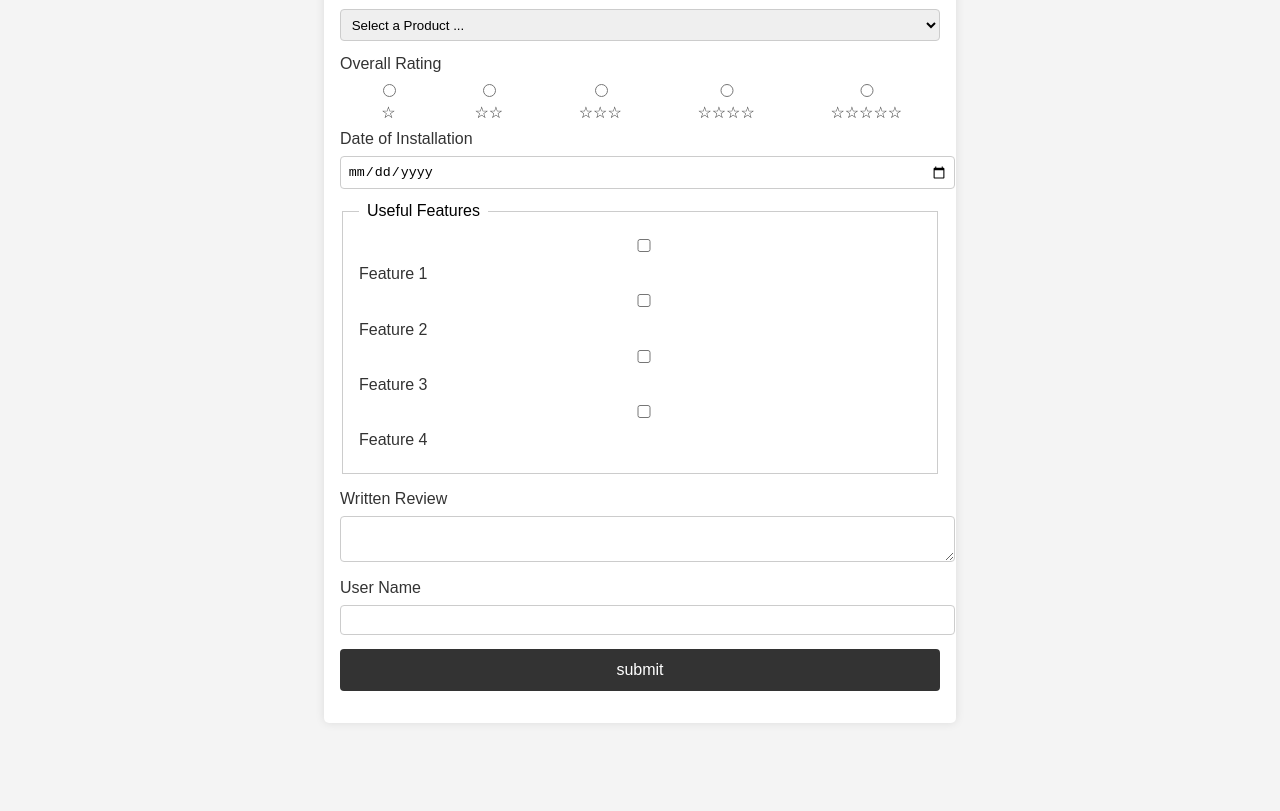
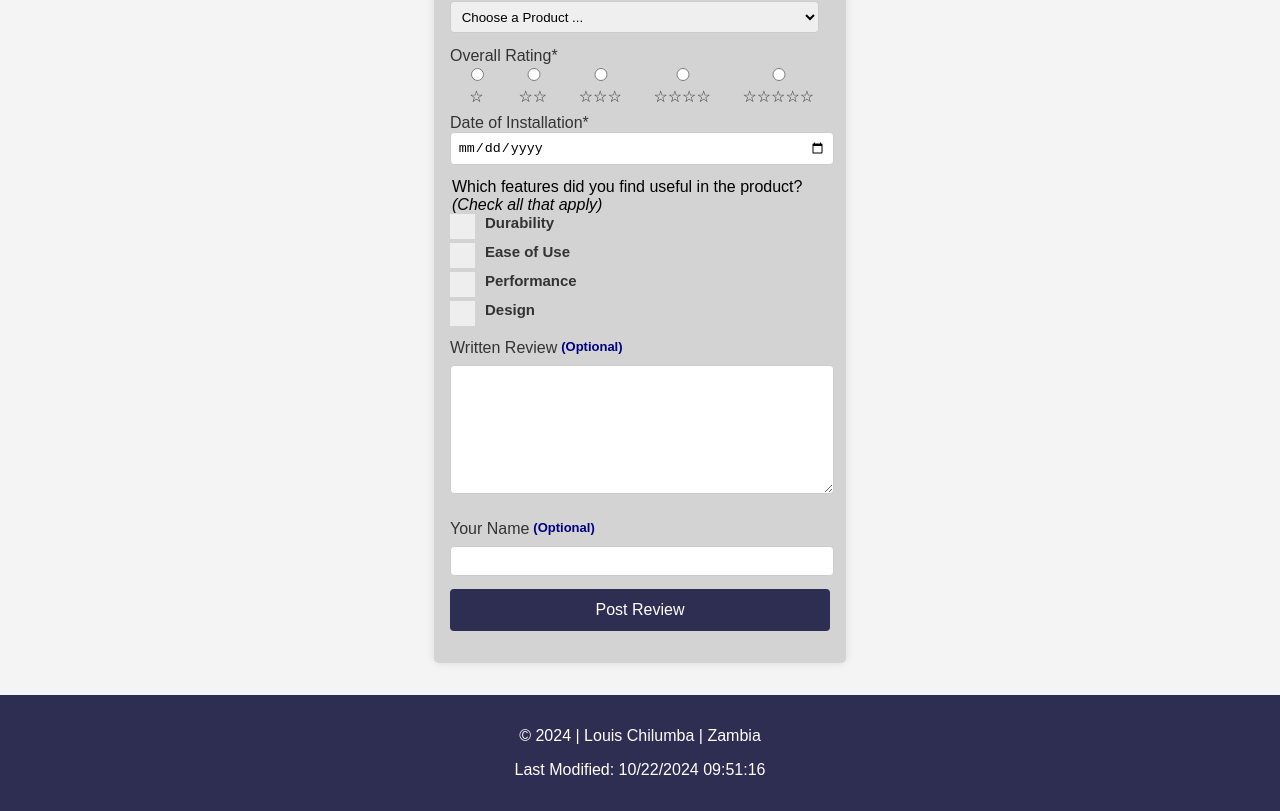
Before and after one commit to Intchilz/wdd131, a plain HTML site: page form.html in a window 1280 px wide. Shown: the part 177-988 px from the top of the page. Before the commit the page ends 932 px from the top, so only its background shows below. Drawn offline with Linux system fonts and the light colour scheme.

Commit message:
Form completed

```diff
--- a/form.html
+++ b/form.html
@@ -10,20 +10,23 @@
     <link rel="preconnect" href="https://fonts.gstatic.com" crossorigin />
     <!-- <link rel="stylesheet" href="styles/temples-large.css" /> -->
     <link rel="stylesheet" href="styles/form.css" />
-    <script defer src="scripts/getdates.js"></script>
+    <link rel="stylesheet" href="review.html">
     <script defer src="scripts/form.js"></script>
+    <script defer src="scripts/form-date.js"></script>
+
 </head>
 <body>
   <header>
-        <h1>Product Review Form</h1>
+    <h1>Product Review</h1>
   </header>
+
   <form action="review.html" method="get">
-        <label for="productName">Product Name</label>
+    <label for="productName">Product Name*</label>
     <select id="productName" name="productName" required>
-          <option value="" disabled selected>Select a Product ...</option>
+      <option value="" disabled selected>Choose a Product ...</option>
     </select>
 
-        <label>Overall Rating</label>
+    <label>Overall Rating*</label>
       <div class="rating">
         <div class="star-container">
           <label for="rating1">☆</label>
@@ -47,7 +50,7 @@
         </div>
       </div>
 
-        <label for="installationDate">Date of Installation</label>
+      <label for="installationDate">Date of Installation*</label>
       <input
         type="date"
         id="installationDate"
@@ -55,25 +58,45 @@
         required
       />
 
-        <fieldset>
-          <legend>Useful Features</legend>
-          <input type="checkbox" id="feature1" name="feature" value="Feature 1" />
-          <label for="feature1">Feature 1</label>
-          <input type="checkbox" id="feature2" name="feature" value="Feature 2" />
-          <label for="feature2">Feature 2</label>
-          <input type="checkbox" id="feature3" name="feature" value="Feature 3" />
-          <label for="feature3">Feature 3</label>
-          <input type="checkbox" id="feature4" name="feature" value="Feature 4" />
-          <label for="feature4">Feature 4</label>
-        </fieldset>
+      <legend>Which features did you find useful in the product?</legend>
+      <legend><em>(Check all that apply)</em></legend>
+      <label class="container">Durability
+        <input type="checkbox" id="checkbox" name="checkbox" value="checkmark">
+        <span class="checkmark"></span>
+      </label>
+      <label class="container">Ease of Use
+        <input type="checkbox" id="checkbox" name="checkbox" value="checkmark">
+        <span class="checkmark"></span>
+      </label>
+      <label class="container">Performance
+        <input type="checkbox" id="checkbox" name="checkbox" value="checkmark">
+        <span class="checkmark"></span>
+      </label>
+      <label class="container">Design
+        <input type="checkbox" id="checkbox" name="checkbox" value="checkmark">
+        <span class="checkmark"></span>
+      </label>
+      <div id="review_area">
+        <label for="writtenReview">Written Review </label>
+        <div id="optional">(Optional)</div>
+      </div>
+      <div class="input_review">
+        <textarea type="text" id="writtenReview"></textarea>
+      </div>
 
-        <label for="writtenReview">Written Review</label>
-        <textarea id="writtenReview" name="writtenReview"></textarea>
+      <div id="review_area">
+        <label for="userName">Your Name </label>
+        <div id="optional">(Optional)</div>
+      </div>
+      <div id="input_name">
+        <input type="text" id="userName" name="userName" />
+      </div>
 
-        <label for="userName">User Name</label>
-        <input type="text" id="userName" name="userName" />
-
-        <input type="submit" value="submit" />
+      <input type="submit" value="Post Review" />
   </form>
+  <footer>
+    <p>&copy; <span id="currentyear">0</span> | Louis Chilumba | Zambia</p>
+    <p id="lastModified">0</p>
+  </footer>
 </body>
 </html>
--- /dev/null
+++ b/review.html
@@ -0,0 +1,31 @@
+<!DOCTYPE html>
+<html lang="en">
+<head>
+    <meta charset="UTF-8">
+    <meta name="viewport" content="width=device-width, initial-scale=1.0">
+    <title>Product Review Form</title>
+    <meta name="description" content="Form Page">
+    <meta name="author" content="Louis Chilumba">
+    <link rel="preconnect" href="https://fonts.googleapis.com" />
+    <link rel="preconnect" href="https://fonts.gstatic.com" crossorigin />
+    <!-- <link rel="stylesheet" href="styles/temples-large.css" /> -->
+    <link rel="stylesheet" href="styles/form.css" />
+    <link rel="stylesheet" href="styles/review.css" />
+    <script defer src="scripts/form.js"></script>
+</head>
+<body>
+    <header>
+        <h1>Product Review</h1>
+    </header>
+
+    <main>
+        <form>
+            <div class="review-confirmation">
+                <h1>Review Confirmation</h1>
+            </div>
+            <p>Thank you for your review!</p>
+            <p>Total reviews submitted: <span id="reviewCount"></span></p>
+        <form>
+    </main>
+</body>
+</html>
--- /dev/null
+++ b/scripts/form-date.js
@@ -0,0 +1,9 @@
+document.addEventListener("DOMContentLoaded", (event) => {
+    const currentYear = new Date().getFullYear();
+    document.getElementById("currentyear").textContent = currentYear;
+
+    const lastModified = document.lastModified;
+    document.getElementById(
+      "lastModified"
+    ).textContent = `Last Modified: ${lastModified}`;
+  });
--- /dev/null
+++ b/scripts/form.js
@@ -0,0 +1,24 @@
+document.addEventListener("DOMContentLoaded", function () {
+    const productArray = [
+      { id: 1, name: "flux Capacitor" },
+      { id: 2, name: "power Laces" },
+      { id: 3, name: "low voltage reactor" },
+      { id: 4, name: "time circuits" },
+      { id: 5, name: "warp equalizer" },
+    ];
+
+    const productSelect = document.getElementById("productName");
+
+    productArray.forEach((product) => {
+      let option = document.createElement("option");
+      option.value = product.id;
+      option.textContent = product.name;
+      productSelect.appendChild(option);
+    });
+  });
+
+      // Update the review count using localStorage
+      let reviewCount = localStorage.getItem('reviewCount') || 0;
+      reviewCount++;
+      localStorage.setItem('reviewCount', reviewCount);
+      document.getElementById('reviewCount').textContent = reviewCount;
--- a/styles/form.css
+++ b/styles/form.css
@@ -7,23 +7,23 @@ body {
 
   header,
   footer {
-    background-color: #333;
+    background-color: rgb(46, 46, 83);
     color: #fff;
     text-align: center;
     padding: 1em 0;
   }
 
   form {
-    max-width: 600px;
+    max-width: 380px;
     margin: 2em auto;
     padding: 1em;
-    background-color: #fff;
+    background-color:lightgray;
     border-radius: 5px;
     box-shadow: 0 0 10px rgba(0, 0, 0, 0.1);
   }
 
   label {
-    display: block;
+    display:inline;
     margin-bottom: 0.5em;
     color: #333;
   }
@@ -31,34 +31,35 @@ body {
   input,
   select,
   textarea {
-    width: 100%;
+    width: 97%;
     padding: 0.5em;
     margin-bottom: 1em;
     border: 1px solid #ccc;
     border-radius: 4px;
   }
 
+  .input_review textarea {
+    height: 3cm;
+  }
+
   input[type="submit"] {
-    background-color: #333;
+    background-color: rgb(46, 46, 83);
     color: #fff;
     border: none;
     cursor: pointer;
     padding: 0.75em 1.5em;
     font-size: 1em;
+    width:100%;
+    text-align: center;
   }
 
   input[type="submit"]:hover {
-    background-color: #555;
-  }
-
-  fieldset {
-    border: 1px solid #ccc;
-    padding: 1em;
-    margin-bottom: 1em;
+    background-color: #fff;
+    color:#333
   }
 
   legend {
-    padding: 0 0.5em;
+    text-align: left;
   }
 
   .rating {
@@ -76,3 +77,85 @@ body {
   .star-container input {
     margin-bottom: 0.5em;
   }
+
+  #review_area {
+    padding-top: 0.8cap;
+    display:flex;
+  }
+
+  #optional {
+    padding-left:0.3em;
+    font-size: small;
+    color:navy;
+    font-weight: bold;
+  }
+
+
+  /* The container */
+.container {
+  display: block;
+  position: relative;
+  padding-left: 35px;
+  margin-bottom: 12px;
+  cursor: pointer;
+  font-size: 15px;
+  font-weight: bold;
+  -webkit-user-select: none;
+  -moz-user-select: none;
+  -ms-user-select: none;
+  user-select: none;
+}
+
+/* Hide the browser's default checkbox */
+.container input {
+  position: absolute;
+  opacity: 0;
+  cursor: pointer;
+  height: 0;
+  width: 0;
+}
+
+/* Create a custom checkbox */
+.checkmark {
+  position: absolute;
+  top: 0;
+  left: 0;
+  height: 25px;
+  width: 25px;
+  background-color: #eee;
+}
+
+/* On mouse-over, add a grey background color */
+.container:hover input ~ .checkmark {
+  background-color: #ccc;
+}
+
+/* When the checkbox is checked, add a blue background */
+.container input:checked ~ .checkmark {
+  background-color: #2196F3;
+}
+
+/* Create the checkmark/indicator (hidden when not checked) */
+.checkmark:after {
+  content: "";
+  position: absolute;
+  display: none;
+}
+
+/* Show the checkmark when checked */
+.container input:checked ~ .checkmark:after {
+  display: block;
+}
+
+/* Style the checkmark/indicator */
+.container .checkmark:after {
+  left: 9px;
+  top: 5px;
+  width: 5px;
+  height: 10px;
+  border: solid white;
+  border-width: 0 3px 3px 0;
+  -webkit-transform: rotate(45deg);
+  -ms-transform: rotate(45deg);
+  transform: rotate(45deg);
+}
--- /dev/null
+++ b/styles/review.css
@@ -0,0 +1,17 @@
+fieldset {
+    text-align: center;
+}
+
+.review-confirmation {
+    text-align: center;
+}
+
+form {
+
+    max-height: 70%;
+    margin: 2em auto;
+
+    background-color:lightgray;
+    border-radius: 5px;
+    box-shadow: 0 0 10px rgba(0, 0, 0, 0.1);
+  }
```
Lines whose indentation alone changed are shown as unchanged.
